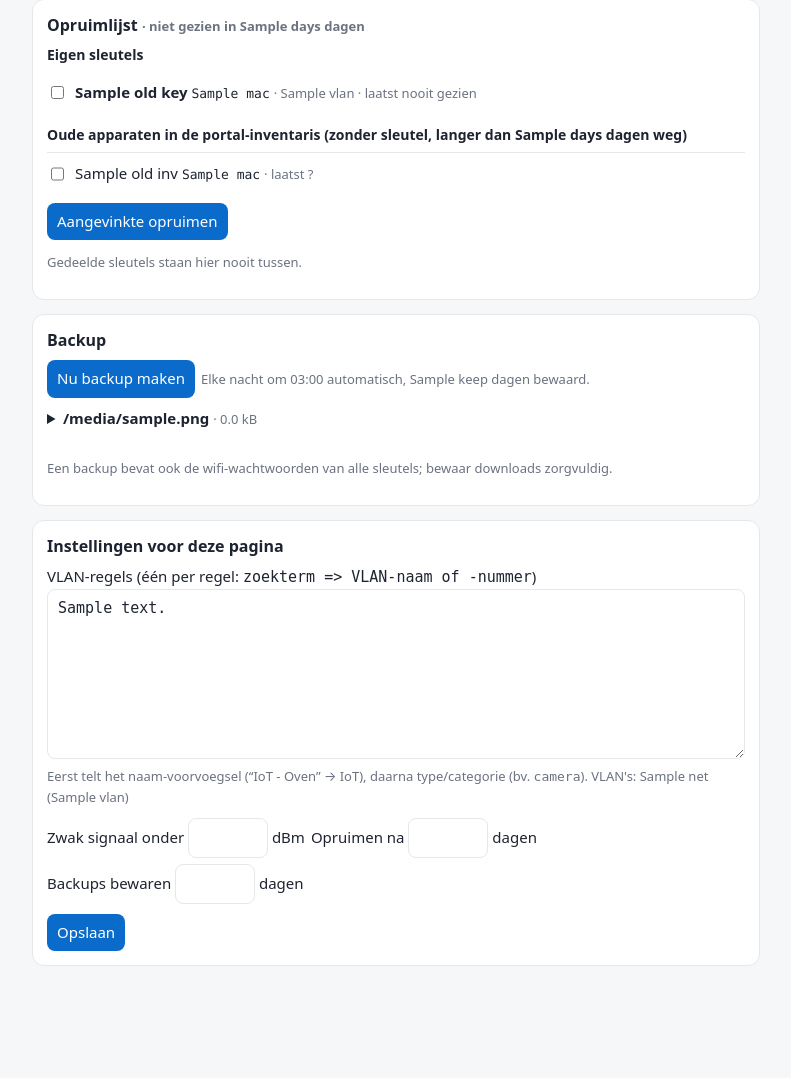
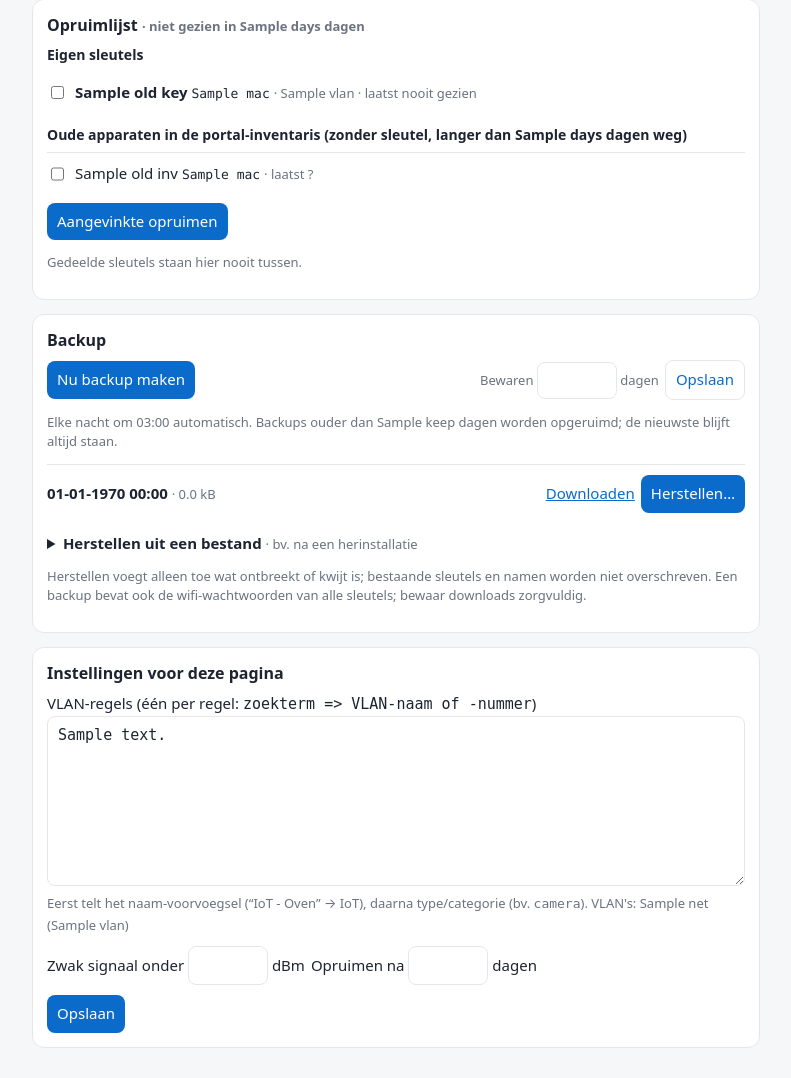
Before and after one commit to W3BNVR/wifi-portal, a Flask app: template portal/templates/maintenance.html in a window 1280 px wide. Shown: the part 412-1490 px from the top of the page, without its empty margins (244-1035 px from the left). Before the commit the page ends 1378 px from the top, so only its background shows below. Run offline with Flask 3, Linux system fonts and the light colour scheme; the template is opened without the code that fills it: most values are stand-ins (such as "Sample title", 1, 10 or a date in 2020); parts of the project's set-up code (start-up, migrations or seed data) failed here and were passed over.

Commit message:
Backup: bewaartermijn in de backupkaart, herstelknop per backup en herstellen uit bestand
Co-Authored-By: Claude Opus 5.5 <noreply@anthropic.com>

Claude-Session: https://claude.ai/code/session_018NYFCP78oAYGzthsgZDP6h

```diff
--- a/portal/extras.py
+++ b/portal/extras.py
@@ -557,9 +557,13 @@ def maintenance():
             if act == "settings":
                 cfg_set(vlan_rules=request.form.get("vlan_rules", "")[:4000],
                         signal_threshold=int(request.form.get("signal_threshold") or -72),
-                        cleanup_days=max(1, int(request.form.get("cleanup_days") or 30)),
-                        backup_keep=max(1, int(request.form.get("backup_keep") or 14)))
+                        cleanup_days=max(1, int(request.form.get("cleanup_days") or 30)))
                 flash("Instellingen opgeslagen", "ok")
+            elif act == "retention":
+                keep = max(1, min(3650, int(request.form.get("backup_keep") or 14)))
+                cfg_set(backup_keep=keep)
+                n = prune_backups()
+                flash(f"Backups worden {keep} dagen bewaard" + (f"; {n} oudere backup(s) verwijderd" if n else ""), "ok")
             elif act == "cleanup":
                 c, sid, pid, prof, *_ = A.context()
                 n = 0
@@ -579,10 +583,34 @@ def maintenance():
                 path = make_backup()
                 flash(f"Backup gemaakt: {os.path.basename(path)}", "ok")
             elif act == "restore":
-                flash(restore_backup(request.form["file"], request.form.getlist("part")), "ok")
+                parts = request.form.getlist("part")
+                if not parts:
+                    raise OmadaError("Kies minstens één onderdeel om te herstellen")
+                flash(restore_backup(request.form["file"], parts), "ok")
+            elif act == "upload":
+                f = request.files.get("backup")
+                if not f or not f.filename:
+                    raise OmadaError("Kies een backupbestand")
+                try:
+                    data = json.loads(f.read().decode("utf-8"))
+                except ValueError:
+                    raise OmadaError("Dit is geen geldig backupbestand (geen JSON)")
+                if not isinstance(data, dict) or "ppsk" not in data or "version" not in data:
+                    raise OmadaError("Dit is geen backup van de wifi-portal")
+                os.makedirs(BACKUP_DIR, exist_ok=True)
+                name = time.strftime("wifi-portal-upload-%Y%m%d-%H%M%S.json")
+                with open(os.path.join(BACKUP_DIR, name), "w") as out:
+                    json.dump(data, out, indent=1)
+                os.chmod(os.path.join(BACKUP_DIR, name), 0o600)
+                parts = request.form.getlist("part")
+                if parts:
+                    flash(restore_backup(name, parts), "ok")
+                else:
+                    flash(f"Backup ingelezen als {name}; kies hieronder wat je wilt herstellen", "ok")
         except Exception as e:  # noqa: BLE001
             flash(f"Mislukt: {e}", "err")
-        return redirect(url_for("maintenance") + "#" + (request.form.get("action") or ""))
+        anchor = request.form.get("action") or ""
+        return redirect(url_for("maintenance") + "#" + ("backup" if anchor in ("retention", "restore", "upload") else anchor))
 
     try:
         c, sid, pid, prof, nets_, vname, st = A.context()
@@ -652,7 +680,7 @@ def list_backups():
     for f in sorted(os.listdir(BACKUP_DIR), reverse=True):
         if f.startswith("wifi-portal-") and f.endswith(".json"):
             p = os.path.join(BACKUP_DIR, f)
-            out.append({"file": f, "size": os.path.getsize(p), "ts": os.path.getmtime(p)})
+            out.append({"file": f, "size": os.path.getsize(p), "ts": os.path.getmtime(p), "upload": "-upload-" in f})
     return out
 
 
@@ -676,13 +704,25 @@ def make_backup():
     os.chmod(path, 0o600)
     if EXTRA_BACKUP_DIR and os.path.isdir(EXTRA_BACKUP_DIR):
         shutil.copy2(path, os.path.join(EXTRA_BACKUP_DIR, name))
+    prune_backups()
+    return path
+
+
+def prune_backups():
+    """Backups ouder dan de bewaartermijn weg (de nieuwste blijft altijd staan)."""
     keep = int(cfg_get("backup_keep", 14))
+    n = 0
     for d in [BACKUP_DIR] + ([EXTRA_BACKUP_DIR] if EXTRA_BACKUP_DIR and os.path.isdir(EXTRA_BACKUP_DIR) else []):
-        for f in os.listdir(d):
+        if not os.path.isdir(d):
+            continue
+        files = sorted((f for f in os.listdir(d) if f.startswith("wifi-portal-") and f.endswith(".json")),
+                       key=lambda f: os.path.getmtime(os.path.join(d, f)))
+        for f in files[:-1]:
             p = os.path.join(d, f)
-            if f.startswith("wifi-portal-") and f.endswith(".json") and time.time() - os.path.getmtime(p) > keep * 86400:
+            if time.time() - os.path.getmtime(p) > keep * 86400:
                 os.remove(p)
-    return path
+                n += 1
+    return n
 
 
 def _backup_if_due():
--- a/portal/templates/maintenance.html
+++ b/portal/templates/maintenance.html
@@ -51,24 +51,55 @@
 
 <section class="card" id="backup">
   <h2>Backup</h2>
-  <form method="post" class="inline">
-    <input type="hidden" name="csrf" value="{{ csrf }}"><input type="hidden" name="action" value="backup">
-    <button>Nu backup maken</button>
-    <span class="muted">Elke nacht om 03:00 automatisch, {{ keep }} dagen bewaard{{ ', ook in ' ~ extra_dir if extra_dir }}.</span>
-  </form>
+  <div class="inline" style="justify-content:space-between">
+    <form method="post" class="inline">
+      <input type="hidden" name="csrf" value="{{ csrf }}"><input type="hidden" name="action" value="backup">
+      <button>Nu backup maken</button>
+    </form>
+    <form method="post" class="inline">
+      <input type="hidden" name="csrf" value="{{ csrf }}"><input type="hidden" name="action" value="retention">
+      <label class="muted">Bewaren <input type="number" name="backup_keep" value="{{ keep }}" min="1" max="3650" style="width:80px"> dagen</label>
+      <button class="ghost" style="color:var(--acc)">Opslaan</button>
+    </form>
+  </div>
+  <p class="muted">Elke nacht om 03:00 automatisch{{ ', ook in ' ~ extra_dir if extra_dir }}. Backups ouder dan {{ keep }} dagen
+    worden opgeruimd; de nieuwste blijft altijd staan.</p>
+
+  {% macro parts() %}
+    <label><input type="checkbox" name="part" value="names" checked> Namen terugzetten in Omada (alleen waar Omada de naam kwijt is)</label>
+    <label><input type="checkbox" name="part" value="keys" checked> Ontbrekende eigen sleutels terugzetten (gedeelde sleutels nooit)</label>
+    <label><input type="checkbox" name="part" value="overrides" checked> Notities, iconen, waakhond en pauze-instellingen</label>
+    <label><input type="checkbox" name="part" value="acl"> ACL-instellingen (daarna zelf toepassen op de ACL-pagina)</label>
+  {% endmacro %}
+
   {% for b in backups[:30] %}
-  <details class="row"><summary><strong>{{ b.file }}</strong> <span class="muted">· {{ (b.size / 1024)|round(1) }} kB</span></summary>
-    <form method="post" style="display:grid;gap:4px;margin-top:6px" onsubmit="return confirm('Gekozen onderdelen terugzetten uit {{ b.file }}?')">
+  <div class="row">
+    <div class="inline">
+      <span style="flex:1"><strong>{{ (b.ts * 1000)|ago }}</strong>
+        <span class="muted">· {{ (b.size / 1024)|round(1) }} kB{{ ' · ingelezen bestand' if b.upload }}</span></span>
+      <a href="{{ url_for('backup_download', name=b.file) }}">Downloaden</a>
+      <button type="button" onclick="const d=document.getElementById('r{{ loop.index }}'); d.style.display=d.style.display==='none'?'grid':'none'">Herstellen…</button>
+    </div>
+    <form method="post" id="r{{ loop.index }}" style="display:none;gap:4px;margin-top:6px"
+          onsubmit="return confirm('Gekozen onderdelen terugzetten uit de backup van {{ (b.ts * 1000)|ago }}?')">
       <input type="hidden" name="csrf" value="{{ csrf }}"><input type="hidden" name="action" value="restore"><input type="hidden" name="file" value="{{ b.file }}">
-      <label><input type="checkbox" name="part" value="names" checked> Namen terugzetten in Omada (alleen waar Omada de naam kwijt is)</label>
-      <label><input type="checkbox" name="part" value="keys"> Ontbrekende eigen sleutels terugzetten (gedeelde sleutels nooit)</label>
-      <label><input type="checkbox" name="part" value="overrides"> Notities, iconen, waakhond en pauze-instellingen</label>
-      <label><input type="checkbox" name="part" value="acl"> ACL-instellingen (daarna zelf toepassen)</label>
-      <div class="inline"><button>Terugzetten</button><a href="{{ url_for('backup_download', name=b.file) }}">Downloaden</a></div>
+      {{ parts() }}
+      <div><button>Nu herstellen</button></div>
+    </form>
+  </div>
+  {% else %}<p class="muted">Nog geen backups. Maak er nu een met de knop hierboven.</p>{% endfor %}
+
+  <details style="margin-top:10px"><summary><strong>Herstellen uit een bestand</strong> <span class="muted">· bv. na een herinstallatie</span></summary>
+    <form method="post" enctype="multipart/form-data" style="display:grid;gap:4px;margin-top:6px"
+          onsubmit="return confirm('Backupbestand inlezen en de gekozen onderdelen terugzetten?')">
+      <input type="hidden" name="csrf" value="{{ csrf }}"><input type="hidden" name="action" value="upload">
+      <input type="file" name="backup" accept=".json,application/json" required>
+      {{ parts() }}
+      <div><button>Inlezen en herstellen</button></div>
     </form>
   </details>
-  {% else %}<p class="muted">Nog geen backups.</p>{% endfor %}
-  <p class="muted">Een backup bevat ook de wifi-wachtwoorden van alle sleutels; bewaar downloads zorgvuldig.</p>
+  <p class="muted">Herstellen voegt alleen toe wat ontbreekt of kwijt is; bestaande sleutels en namen worden niet overschreven.
+    Een backup bevat ook de wifi-wachtwoorden van alle sleutels; bewaar downloads zorgvuldig.</p>
 </section>
 
 <section class="card" id="settings">
@@ -82,7 +113,6 @@
     <div class="inline">
       <label>Zwak signaal onder <input type="number" name="signal_threshold" value="{{ thr }}" min="-95" max="-40" style="width:80px"> dBm</label>
       <label>Opruimen na <input type="number" name="cleanup_days" value="{{ days }}" min="1" style="width:80px"> dagen</label>
-      <label>Backups bewaren <input type="number" name="backup_keep" value="{{ keep }}" min="1" style="width:80px"> dagen</label>
     </div>
     <div><button>Opslaan</button></div>
   </form>
```
